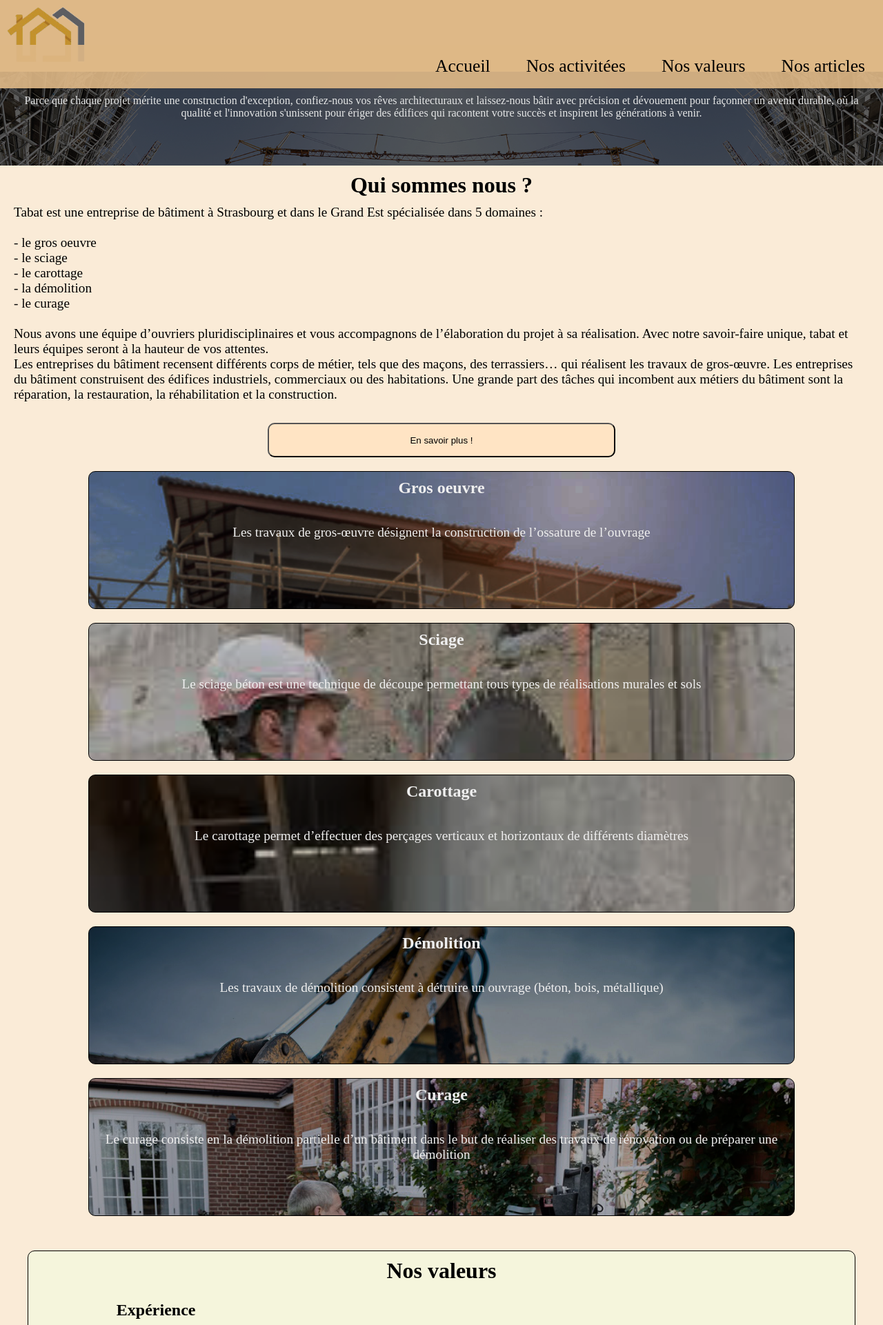
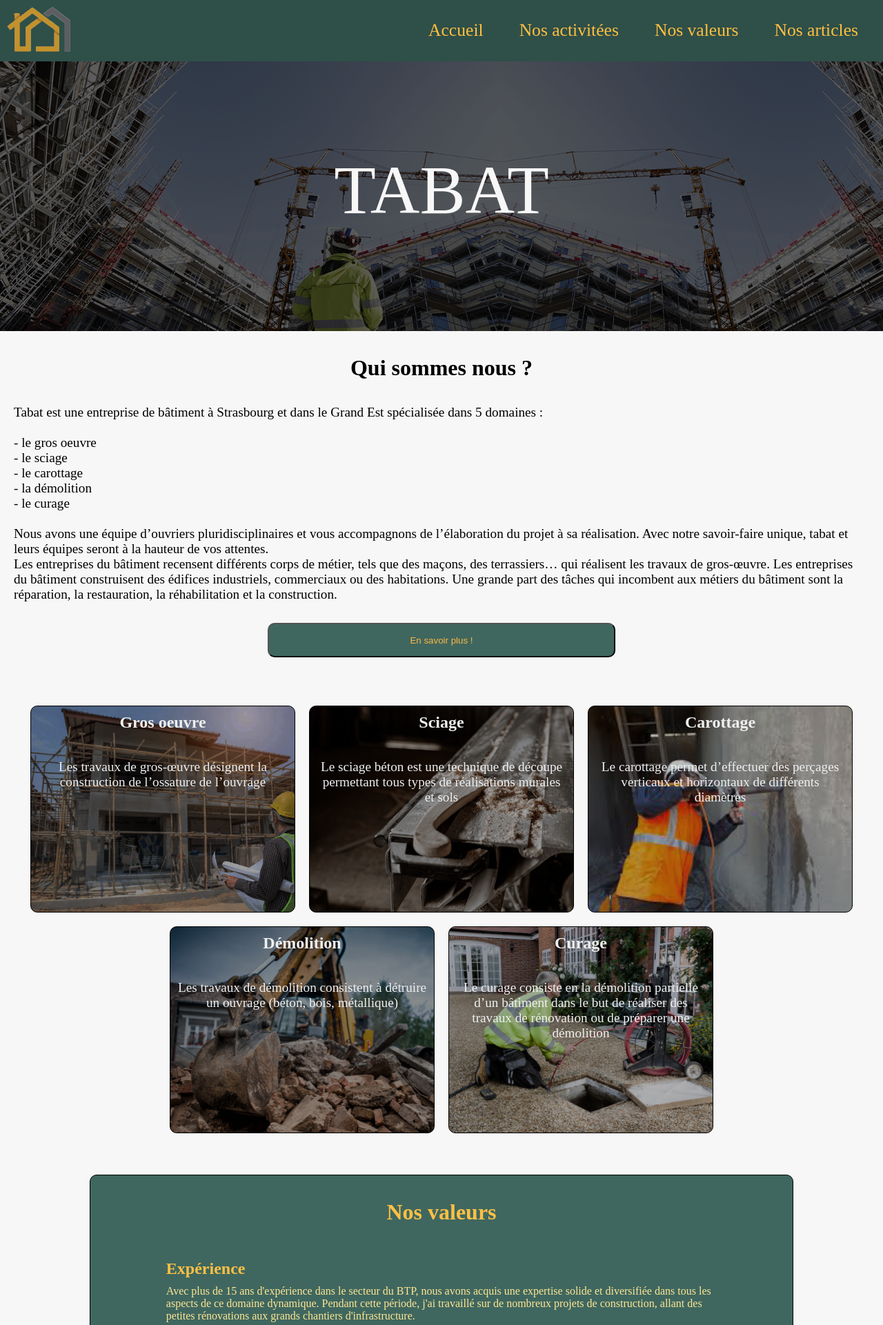
Before and after one commit to Guillaume-samtmann/devgys, a PHP site: page / in a window 1280 px wide. Shown: the top 1921 px of the page at 69% size. Run offline with PHP 8.4, Linux system fonts and the light colour scheme; data comes from the database, SQL or seed files in the repository; both versions use the stored data as it was after the commit.

Commit message:
dernier commit

```diff
--- a/index.php
+++ b/index.php
@@ -31,9 +31,7 @@
 </header>
 <main>
     <div class="intro">
-        <p>Parce que chaque projet mérite une construction d'exception, confiez-nous vos rêves architecturaux et laissez-nous bâtir
-            avec précision et dévouement pour façonner un avenir durable, où la qualité et l'innovation s'unissent pour ériger des édifices
-            qui racontent votre succès et inspirent les générations à venir.
+        <p>TABAT
         </p>
     </div>
     <div class="descriptiontabat">
--- a/styles.css
+++ b/styles.css
@@ -6,7 +6,7 @@
     overflow-x: hidden;
 }
 body {
-    background: antiquewhite;
+    background: #f7f7f7;
 }
 /*nabar*/
 .navbar__logo li a{
@@ -21,7 +21,7 @@ body {
     justify-content: space-between;
     padding: 10px;
     color:#f0f0f0;
-    background: burlywood;
+    background: #2f4f49;
     z-index: 99;
 }
 .navbar__links{
@@ -32,7 +32,7 @@ body {
 }
 .navbar__link a{
     text-decoration: none;
-    color:#000000;
+    color: #ffc03f;
 }
 .navbar__links{
     display: flex;
@@ -42,7 +42,7 @@ body {
     position: fixed;
     top:65px ;
     right: 0;
-    background: #deb887e8;
+    background: #2f4f49;
     transition: all .5s ease-in-out;
 }
 ul{
@@ -139,6 +139,10 @@ ul{
 }
 
 /*introduction*/
+h1 {
+    margin-top: 25px;
+    margin-bottom: 25px;
+}
 .intro{
     height: 30vh;
     background-image: url(img/intro.png);
@@ -149,12 +153,15 @@ ul{
     color: rgb(230, 231, 231);
 }
 .intro p{
+    color: #f7f7f7;
+    FONT-SIZE: 6.2em;
     padding: 20px;
     margin-top: 70px;
     text-align: center;
 }
 /*descriptiontabat*/
 .descriptiontabat{
+    margin-bottom: 50px;
     padding: 10px;
     display: flex;
     flex-direction: column;
@@ -171,16 +178,17 @@ ul{
     height: 50px;
     width: 40%;
     border-radius: 10px;
-    background: bisque;
+    background: #3f675f;
 }
 
 .lebutton{
     text-decoration: none;
-    color: #000000;
+    color: #ffb745;
 }
 
 /*les activités*/
 #lesactivites{
+    margin-bottom: 50px;
     display: flex;
     flex-direction: column;
     justify-content: center;
@@ -220,7 +228,7 @@ ul{
     flex-direction: column;
     align-items: center;
     text-align: center;
-    background-image: url(img/sciage.png);
+    background-image: url(img/sciages.png);
     background-size: cover;
     background-repeat: no-repeat;
     border: 1px solid black;
@@ -304,28 +312,36 @@ ul{
 /**valeurs*/
 
 #valeurs{
+    color: #ffe694;
     display: flex;
     margin-top: 50px;
     flex-direction: column;
     align-items: center;
-    background-color: beige;
-    margin: 40px;
+    background-color: #3f675f;
+    margin: 40px 40px 40px 40px;
     padding: 10px;
     border: 1px solid black;
     border-radius: 10px;
 }
+#valeurs h1{
+    color: #ffc044;
+}
 .experience{
+    margin-bottom: 5px;
     margin-top: 25px;
     width: 80%;
 }
 .experience h2{
+    color: #ffc044;
     margin-bottom: 10px;
 }
 .rigueur{
+    margin-bottom: 5px;
     margin-top: 25px;
     width: 80%;
 }
 .rigueur h2{
+    color: #ffc044;
     margin-bottom: 10px;
 }
 .reactivite{
@@ -334,6 +350,7 @@ ul{
     width: 80%;
 }
 .reactivite h2{
+    color: #ffc044;
     margin-bottom: 10px;
 }
 
@@ -355,6 +372,10 @@ ul{
     font-weight: bold;
 }
 
+#pagination {
+    height: 40px;
+}
+
 #pagination a{
     color: #000000;
     padding: 10px;
@@ -365,10 +386,11 @@ ul{
 
 /*footer*/
 footer{
+    color: #ffc03f;
     padding: 5px;
     height: 8vh;
     margin-top: 25px;
-    background-color: burlywood;
+    background: #2f4f49;
     display: flex;
     justify-content: space-between;
     align-items: center;
@@ -400,6 +422,9 @@ footer{
     .burger{
         display: none;
     }
+    .navbar {
+    position: initial;
+    }
     .navbar__link{
         transform:none ;
     }
@@ -429,4 +454,49 @@ footer{
     .logo img{
         width: 40%;
     }
+    /*introduction*/
+    .intro{
+    height: 60vh;
+    }
+    /*les activités*/
+    #lesactivites {
+    display: flex;
+    flex-direction: row;
+    flex-wrap: wrap;
+    }
+    .gros-oeuvre {
+    height: 300px;
+    width: 30%;
+    }
+    .sciage{
+    height: 300px;
+    width: 30%;
+    }
+    .carottage{
+    height: 300px;
+    width: 30%;
+    }
+    .demolition{
+    height: 300px;
+    width: 30%;
+    }
+    .curage{
+    height: 300px;
+    width: 30%;
+    }
+    /*les articles*/
+    .lesarticles {
+    width: 40%;
+    margin-bottom: 50px;
+    }
+    /*les reseaux*/
+    .reseaux {
+    width: 5%;
+    }
+    .lesreseaux {
+    margin-right: 20px;
+    }
+    #valeurs {
+        margin: 40px 130px 40px 130px;
+    }
 }
```
Also changed, not shown: sql/articlebase.sql (+52 -5 lines), img/sciages.jpg (added), img/sciages.png (added), 2 other files.
